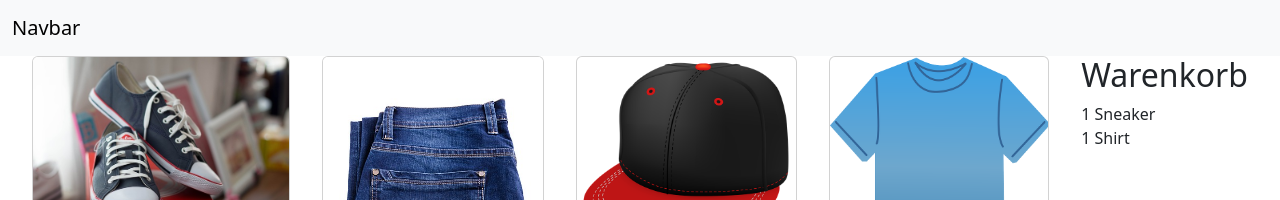
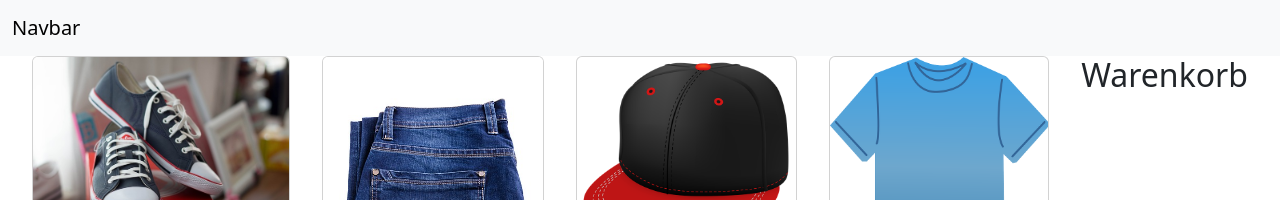
Before and after one commit to sjaroni/onlineshop, a React (Create React App) app: page / in a window 1280 px wide. Shown: the top 200 px of the page. Built offline with nearby package versions, Linux system fonts and the light colour scheme.

Commit message:
feat: transfer data from App.jsx to shopping-cart.jsx and implement setState()

```diff
--- a/src/App.jsx
+++ b/src/App.jsx
@@ -4,35 +4,32 @@ import Product from './components/product';
 import ShoppingCart from './components/shopping-cart';
 
 class App extends Component {
-  state = {};
+  state = {
+    items: []
+  };
+
+  addItem = (amount, name, price) => {
+    let currentItems = this.state.items;
+    currentItems.push({
+      amount, name, price
+    });
+    this.setState({items: currentItems});
+    // console.log(this.state);
+  }
+
+
   render() {
     return (
       <React.Fragment>
         <Navbar />
         <div className='main-container'>
           <div className='product-container'>
-            <Product
-              title='Sneaker'
-              image='sneaker.jpg'
-              description='Komfortabel atmungsaktiv, Herrenschuhe Material perforiertes Design, atmungsaktiv, bequem.'
-            />
-            <Product
-              title='Jeans'
-              image='jeans.jpg'
-              description='Moderne Denim Jeans in verschiedenen Waschungen - Hochwertige Verarbeitung'
-            />
-            <Product
-              title='Cap'
-              image='cap.png'
-              description='Casual Look - Die perfekte Cap wenn es mal etwas schlichter sein soll'
-            />
-            <Product
-              title='Shirt'
-              image='shirt.png'
-              description='Das T-Shirt hat im Vergleich zu einem normalen T-Shirt ...'
-            />
+            <Product onAdd={() => this.addItem(1, 'Sneaker', 149.95)} title='Sneaker' image='sneaker.jpg' description='Komfortabel atmungsaktiv, Herrenschuhe Material perforiertes Design, atmungsaktiv, bequem.' />
+            <Product onAdd={() => this.addItem(1, 'Jeans', 89.95)} title='Jeans' image='jeans.jpg' description='Moderne Denim Jeans in verschiedenen Waschungen - Hochwertige Verarbeitung' />
+            <Product onAdd={() => this.addItem(1, 'Cap', 19.29)} title='Cap' image='cap.png' description='Casual Look - Die perfekte Cap wenn es mal etwas schlichter sein soll' />
+            <Product onAdd={() => this.addItem(1, 'Shirt', 39.99)} title='Shirt' image='shirt.png' description='Das T-Shirt hat im Vergleich zu einem normalen T-Shirt ...'/>
           </div>
-          <ShoppingCart/>
+          <ShoppingCart items={this.state.items}/>
         </div>
       </React.Fragment>
     );
--- a/src/components/product.jsx
+++ b/src/components/product.jsx
@@ -1,3 +1,4 @@
+import { Button } from 'bootstrap';
 import React, { Component } from 'react';
 
 
@@ -9,7 +10,7 @@ class Product extends Component {
     <div className="card-body">
       <h5 className="card-title">{this.props.title}</h5>
       <p className="card-text">{this.props.description}</p>
-      <a href="/" className="btn btn-primary">Add to card</a>
+      <button onClick={this.props.onAdd} className="btn btn-primary">Add to card</button>
     </div>
   </div>;
   }
--- a/src/components/shopping-cart.jsx
+++ b/src/components/shopping-cart.jsx
@@ -1,20 +1,7 @@
 import React, { Component } from 'react';
 
 class ShoppingCart extends Component {
-  state = {
-    items: [
-    {
-      amount: 1,
-      name: 'Sneaker',
-      price: 149.95
-    },
-    {
-      amount: 1,
-      name: 'Shirt',
-      price: 39.99
-    },
-  ]
-  };
+  state = {};
 
 
   render() {
@@ -22,7 +9,7 @@ class ShoppingCart extends Component {
       <div className="shopping-cart">
         <h2>Warenkorb</h2>
 
-        { this.state.items.map(item => <div key={item.name}>{ item.amount} { item.name} </div>)}
+        { this.props.items.map(item => <div key={item.name}>{ item.amount} { item.name} { item.price} </div>)}
 
       </div>
     );
```
